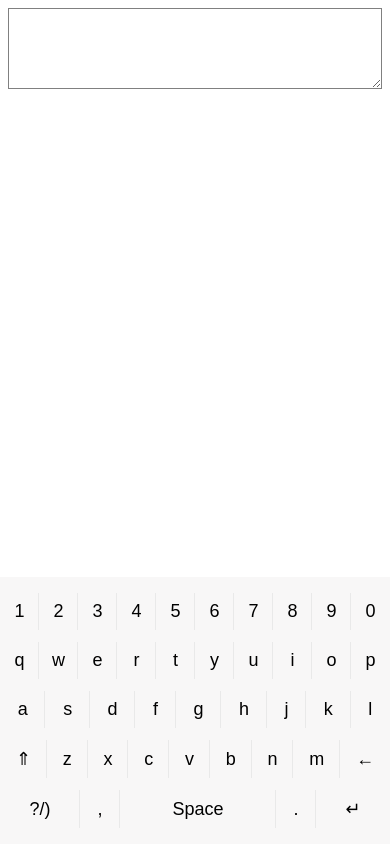
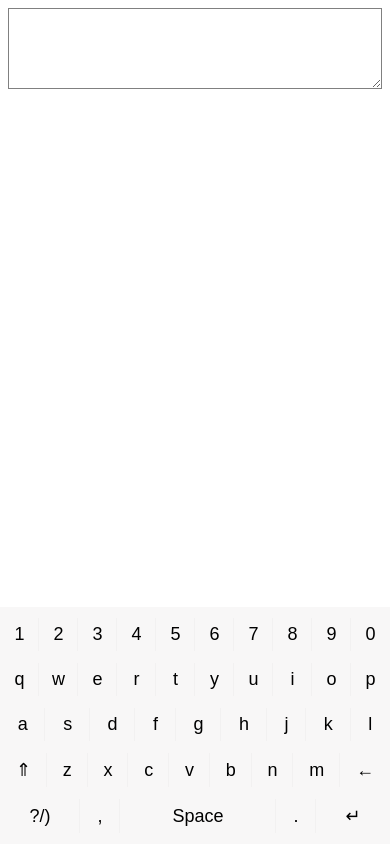
Before and after one commit to pesto-students/virtual_keyboardapp-Imagine-Me, a plain HTML site: page Project_VirtualKeyboard/index.html in a window 390 px wide. Drawn offline with Linux system fonts and the light colour scheme.

Commit message:
Changed the mobile keyboard layout

```diff
--- a/Project_VirtualKeyboard/src/css/style.css
+++ b/Project_VirtualKeyboard/src/css/style.css
@@ -13,7 +13,7 @@ textarea:focus{
 
 .keys>button {
     position: relative;
-    padding: 14px 0;
+    padding: 12px 0;
     display: flex;
     justify-content: center;
     align-items: center;
@@ -24,7 +24,7 @@ textarea:focus{
 }
 .keys>button:not(:last-child)::after{
     content: ' ';
-    background-color: rgba(128, 128, 128, 0.116);
+    background-color: rgba(128, 128, 128, 0.048);
     position: absolute;
     top: 6px;
     bottom: 6px;
@@ -71,7 +71,7 @@ button.key.active {
     left: 0;
     right: 0;
     background-color: rgb(248, 247, 247);
-    padding: 10px 0;
+    padding: 5px 0;
 }
 
 
--- a/Project_VirtualKeyboard/src/js/render/app.js
+++ b/Project_VirtualKeyboard/src/js/render/app.js
@@ -85,7 +85,7 @@ const app = {
                     let data_value = `data-value="${key_value}"`
                     if (key_value === "\"")
                         data_value = `data-value='${key_value}'`
-                    keyBoardLine += `<button class="key ${button_show_class} ${(element[key].charCode === 'caps' && isCaps) || (element[key].charCode === 'shift' && isShift) ? 'active' : ''}" ${data_value}' >
+                    keyBoardLine += `<button class="key ${button_show_class} ${(element[key].charCode === 'caps' && isCaps) || (element[key].charCode === 'shift' && isShift) ? 'active' : ''}" ${data_value} >
                             <span class="secondary ${element[key].shift !== undefined && element[key].caps === undefined ? 'alt' : 'd-none'} ${isShift ? 'active' : ''} ${isMobileScreen ? 'd-none' : ''}">${element[key].shift ?? ''}</span>
                             <span class="main ${isShift ? ((element[key].caps !== undefined) || (element[key].caps === undefined && element[key].shift == undefined) ? 'active' : '') : 'active'}">${main_key_text}</span>
                         </button>`
--- a/Project_VirtualKeyboard/src/js/seed/keySeed.js
+++ b/Project_VirtualKeyboard/src/js/seed/keySeed.js
@@ -512,14 +512,14 @@ let symbolKeys = [
         "8": {
             value: ";",
             width: "6.5%",
-            mobileWidth: "40px"
+            mobileWidth: "auto"
         },
-        "9": {
-            value: "Enter",
-            width: "auto",
-            charCode: '\n',
-            alternate: '&#8629;'
-        },
+        // "9": {
+        //     value: "Enter",
+        //     width: "auto",
+        //     charCode: '\n',
+        //     alternate: '&#8629;'
+        // },
     },
     {
         "1": {
@@ -574,10 +574,10 @@ let symbolKeys = [
             charCode: ' '
         },
         "2": {
-            value: "aA",
-            width: "6.5%",
-            charCode: 'symbols',
-            isMobile: true
+            value: "Enter",
+            width: "auto",
+            charCode: '\n',
+            alternate: '&#8629;'
         },
     }
 ]
```
